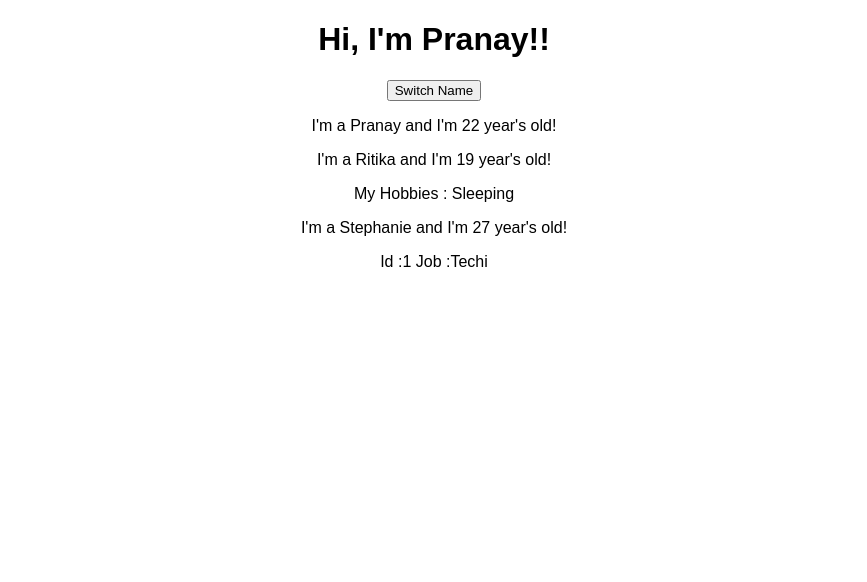
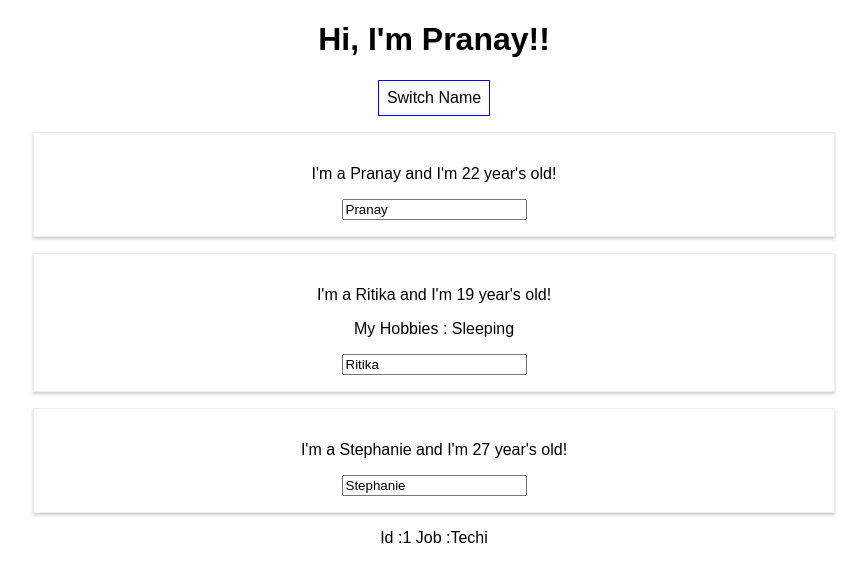
Before and after one commit to pranayneema23/React-Learning, a React (Create React App) app in the folder react-complete-guide/: page / in a window 1280 px wide. Shown: the top 582 px of the page, without its empty margins (206-1073 px from the left). Built offline with nearby package versions, Linux system fonts and the light colour scheme.

Commit message:
Add styling

```diff
--- a/react-complete-guide/src/App.js
+++ b/react-complete-guide/src/App.js
@@ -1,8 +1,10 @@
-import  React, { useState } from 'react';
+import  React, { Component } from 'react';
+//import  React, { useState } from 'react'; //Part of functional component
 import './App.css';
 import Person from './Person/Person';
 
-const app = props => {
+//Functional component
+/*const app = props => {
   const [personsState, setPersonsState] = useState({
     persons: [
       {name: 'Pranay', age: 22},
@@ -35,10 +37,10 @@
   );
 }
 
-export default app;
+export default app;*/
 
 //Class based, smart, stateful component
-/*class App extends Component {
+class App extends Component {
   state = {
     persons: [
       {name: 'Pranay', age: 22},
@@ -48,24 +50,53 @@
     otherObject: [{id: 1, Job: 'Techi'}]
   }
 
-  switchNameHandler = () => {
+  switchNameHandler = (newName) => {
    this.setState({
      persons: [
-       {name: 'Pranay', age: 22},
+       {name: newName, age: 22},
        {name: 'Ritika', age: 20},
        {name: 'Stephanie', age: 28}
      ]
    })
   }
 
+  nameChangeHandler = (event) => {
+    this.setState({
+      persons: [
+        {name: 'Pranay', age: 22},
+        {name: event.target.value, age: 20},
+        {name: 'Stephanie', age: 28}
+      ]
+    })
+  }
+
   render() {
+
+    const style = {
+      backgroundColor: 'white',
+      font: 'inherit',
+      border: '1px solid blue',
+      padding: '8px',
+      cursor: 'pointer'
+    };
+
     return (
       <div className="App">
         <h1>Hi, I'm Pranay!!</h1>
-        <button onClick={this.switchNameHandler}>Switch Name</button>
-        <Person name={this.state.persons[0].name} age={this.state.persons[0].age}/>
-        <Person name={this.state.persons[1].name} age={this.state.persons[1].age}>My Hobbies : Sleeping </Person>
-        <Person name={this.state.persons[2].name} age={this.state.persons[2].age}/>
+        <button
+        style={style}
+        onClick={() => this.switchNameHandler('Pranay Neema')}>Switch Name</button>
+        <Person
+          name={this.state.persons[0].name}
+          age={this.state.persons[0].age}/>
+        <Person
+          name={this.state.persons[1].name}
+          age={this.state.persons[1].age}
+          click={this.switchNameHandler.bind(this,'Pranay!!')}
+          changed ={this.nameChangeHandler}>My Hobbies : Sleeping </Person>
+        <Person
+          name={this.state.persons[2].name}
+          age={this.state.persons[2].age}/>
         <p>Id :{this.state.otherObject[0].id} Job :{this.state.otherObject[0].Job}</p>
       </div>
     );
@@ -73,4 +104,4 @@
   }
 }
 
-export default App;*/
+export default App;
--- /dev/null
+++ b/react-complete-guide/src/Person/Person.css
@@ -0,0 +1,8 @@
+.Person{
+    width: 60%;
+    margin: 16px auto;
+    border: 1px solid #eee;
+    box-shadow: 0 2px 3px #ccc;
+    padding: 16px;
+    text-align: center;
+}
--- a/react-complete-guide/src/Person/Person.js
+++ b/react-complete-guide/src/Person/Person.js
@@ -1,12 +1,14 @@
 import React from 'react';
+import './Person.css';
 //ES 6 Syntex
 //Functional, stateless, presentational, dumb components.
 //when use by class use this.props
 const person = (props) => {
 return (
-    <div>
-        <p>I'm a {props.name} and I'm {props.age} year's old!</p>
+    <div className="Person">
+        <p onClick={props.click}>I'm a {props.name} and I'm {props.age} year's old!</p>
         <p>{props.children}</p>
+        <input type="text" onChange={props.changed} value={props.name}></input>
     </div>
 );
 }
```
